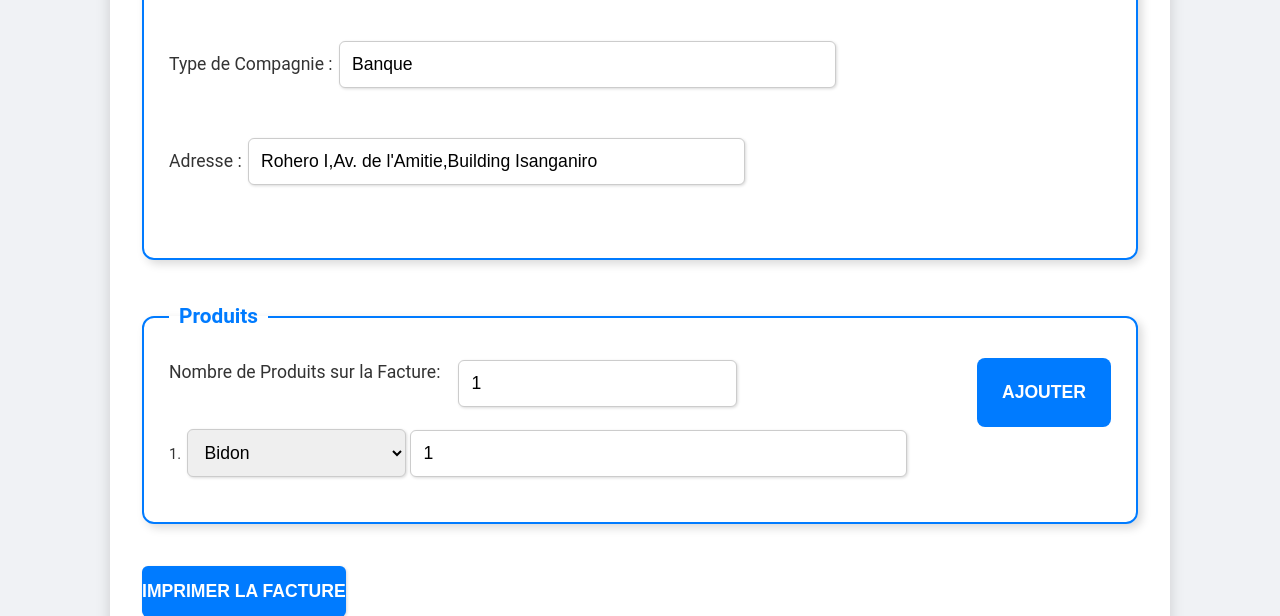
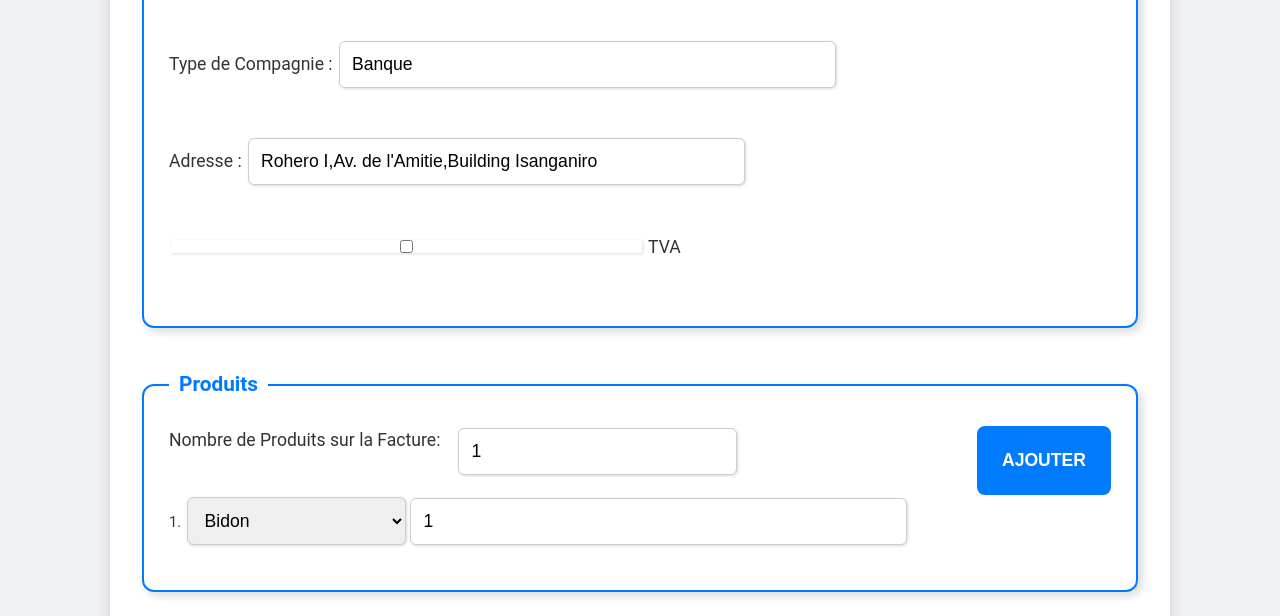
Before and after one commit to Sama-ndari/Facturer, a Flask app: page / in a window 1280 px wide. Shown: the part 1379-1995 px from the top of the page. Run offline with Flask 3, Linux system fonts and the light colour scheme.

Commit message:
First Commit

```diff
--- a/main.py
+++ b/main.py
@@ -27,12 +27,12 @@ def complete():
     facture = Facture(account=compte,
                       responsable=responsable,
                       company=company)
-    facture.tva = True
+    facture.tva = request.form.get("tva")
     for prod in range(products):
         my_object = the_object(request.form[f"designation{prod}"], request.form[f"quantity{prod}"])
         facture.objects.append(my_object)
     fact = generate_facture(fact=facture)
-    return send_file("Factures/Facture_test.png", as_attachment=True)
+    return send_file("static/images/Facture_test.png", as_attachment=True)
 
 
 def generate_facture(fact):
@@ -84,7 +84,7 @@ def generate_facture(fact):
     draw.text((550, 1715), f"{fact.total_char}", font=font_letter, fill=color)
 
     # Enregistrer la facture générée en tant qu'image
-    facture_path = os.path.join("Factures/Facture_test.png")
+    facture_path = os.path.join("static/images/Facture_test.png")
     facture.save(facture_path)
     return facture
 
--- a/templates/index.html
+++ b/templates/index.html
@@ -48,6 +48,8 @@
 							<label for="adress">Adresse</label> :  <input type="text" name="adress" id="adress" value="Rohero I,Av. de l'Amitie,Building Isanganiro"/>
 							<!--	size: agrandir // maxlength: limiter l nombre de caracteres a saisir // value: remplir le champ avec une valeur par defaut   -->
 							<br /> <br />
+							<input type="checkbox" id="tva" name="tva"> <label for="tva">TVA</label>
+							<br><br>
 						</fieldset>
 						<fieldset class="print-fieldset">
 							<legend>Produits </legend>
```
